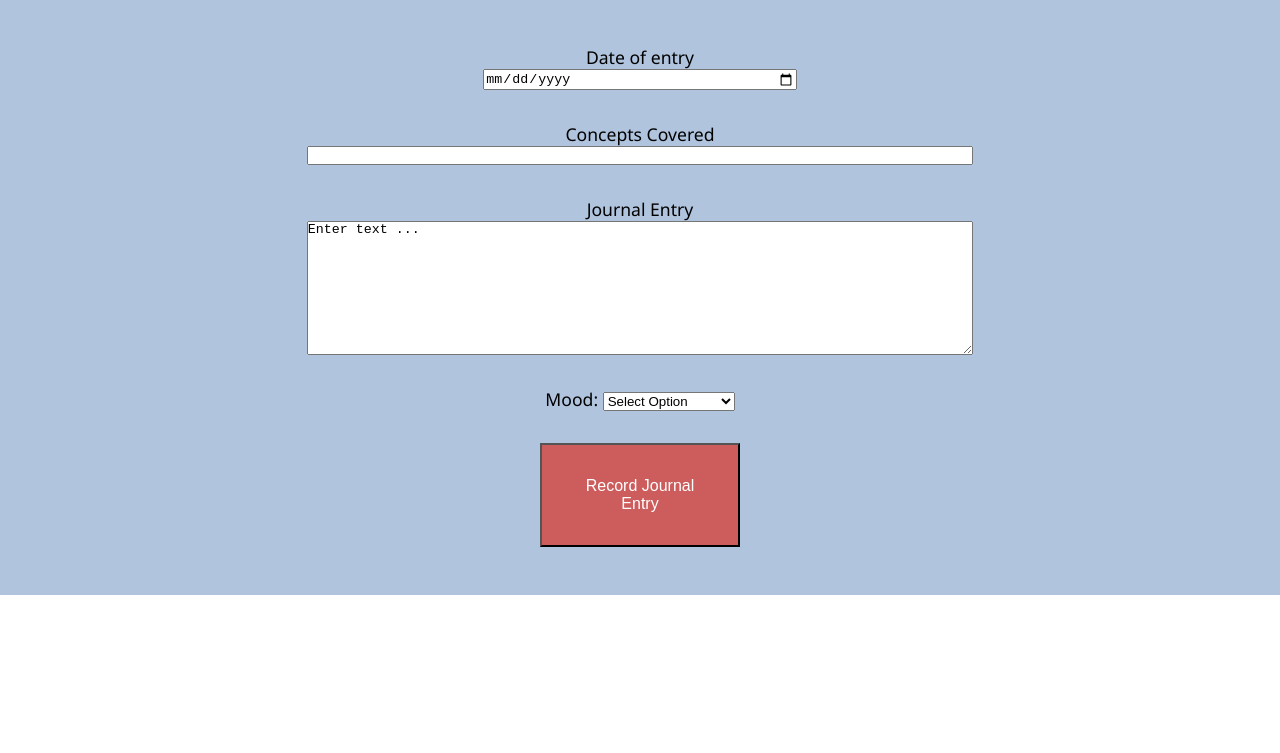
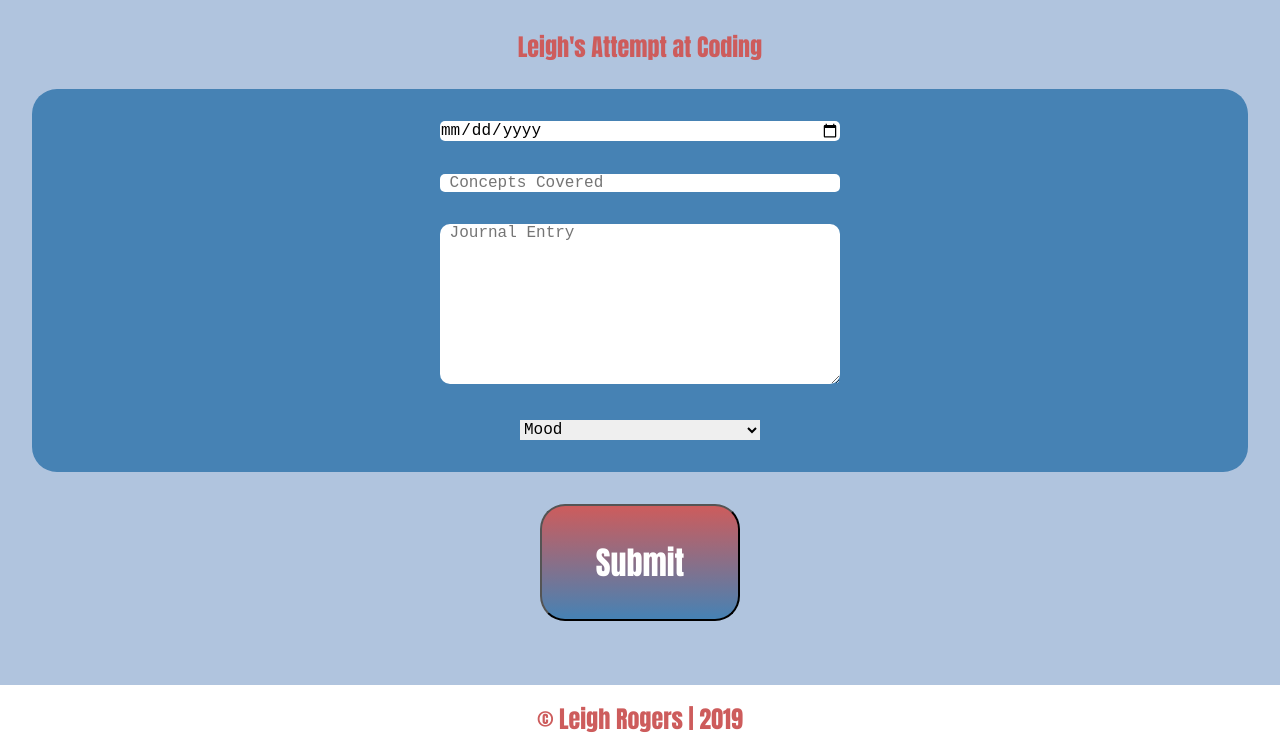
Before and after one commit to LeighMRogers/daily-journal, a plain HTML site: page index.html in a window 1280 px wide. Shown: the part 171-924 px from the top of the page. Before the commit the page ends 800 px from the top, so only its background shows below. Drawn offline with Linux system fonts and the light colour scheme.

Commit message:
updated css

```diff
--- a/index.html
+++ b/index.html
@@ -12,58 +12,59 @@
 <body>
    <h1>Daily Journal</h1>
       <form action="">
+         <h2>Leigh's Attempt at Coding</h2>
+         <div class="form-container">
             <fieldset>
-            <label for="journalDate">Date of entry</label>
                <input type="date" name="journalDate" id="journalDate">
             </fieldset>
 
             <fieldset>
-            <label for="conceptsCovered">Concepts Covered</label>
-            <input type="text" name="conceptsCovered" id="conceptsCovered">
+               <input type="text" placeholder=" Concepts Covered" name="conceptsCovered" id="conceptsCovered">
             </fieldset>
 
             <fieldset>
-            <label for="journalEntry">Journal Entry</label>
-
                <!--
                <input type="text" name="journalEntry" id="journalEntry">
             -->
-            <textarea rows="3" cols="20>">Enter text ...</textarea>
+               <textarea placeholder=" Journal Entry"></textarea>
             </fieldset>
 
             <fieldset>
-            <label for="mood">Mood:
                <select name="mood">
-                  <option value ="option">Select Option</option>
-                  <option value="JOY">JOY</option>
-                  <option value="FEAR">FEAR</option>
-                  <option value="ANGER">ANGER</option>
-                  <option value="FRUSTRATION">FRUSTRATION</option>
-                  <option value="ACCEPTANCE">ACCEPTANCE</option>
-                  <option value="EXCITEMENT">EXCITEMENT</option>
-                  <option value="CONFUSION">CONFUSION</option>
-                  <option value="CURIOSITY">CURIOSITY</option>
-                  <option value="SURPRISE">SURPRISE</option>
-                  <option value="DETERMINATION">DETERMINATION</option>
-                  <option value="HOPE">HOPE</option>
-                  <option value="ANXIETY">ANXIETY</option>
-                  <option value="LOVE">LOVE</option>
-                  <option value="SADNESS">SADNESS</option>
-                  <option value="WONDER">WONDER</option>
-                  <option value="REJUVENATED">REJUVENATED</option>
-                  <option value="DRAINED">DRAINED</option>
-                  <option value="CONFIDENT">CONFIDENT</option>
-                  <option value="AMUSED">AMUSED</option>
-                  <option value="GUILTY">GUILTY</option>
-                  <option value="RELIEVED">RELIEVED</option>
-                  <option value="INDIFFERENCE">INDIFFERENCE</option>
+                  <option value ="option">Mood</option>
+                  <option value="JOY">Joy</option>
+                  <option value="FEAR">Fear</option>
+                  <option value="ANGER">Anger</option>
+                  <option value="FRUSTRATION">Frustrated</option>
+                  <option value="ACCEPTANCE">Acceptance</option>
+                  <option value="EXCITEMENT">Excited</option>
+                  <option value="CONFUSION">Confusion</option>
+                  <option value="CURIOSITY">Curious</option>
+                  <option value="SURPRISE">Surprise</option>
+                  <option value="DETERMINATION">Determined</option>
+                  <option value="HOPE">Hopeful</option>
+                  <option value="ANXIETY">Anxious</option>
+                  <option value="LOVE">Love</option>
+                  <option value="SADNESS">Sadness</option>
+                  <option value="WONDER">Wonder</option>
+                  <option value="REJUVENATED">Rejuvenated</option>
+                  <option value="DRAINED">Drained</option>
+                  <option value="CONFIDENT">Confident</option>
+                  <option value="AMUSED">Amused</option>
+                  <option value="GUILTY">Guilty</option>
+                  <option value="RELIEVED">Relieved</option>
+                  <option value="INDIFFERENCE">Indifferent</option>
                </select>
-            </label>
             </fieldset>
+         </div>
 
-        <button>Record Journal Entry</button>
+
+      <button>Submit</button>
 
     </form>
+    <footer>
+       <p>&copy; Leigh Rogers | 2019</p>
+    </footer>
     <script src="src/scripts/main.js"></script>
 </body>
 
--- a/src/styles/main.css
+++ b/src/styles/main.css
@@ -5,9 +5,6 @@
 }
 
 fieldset {
-    display: flex;
-    flex-direction: column;
-    text-align: center;
     padding: 1em;
     border: none;
 }
@@ -15,16 +12,22 @@ fieldset {
 h1 {
     font-family: Impact, Haettenschweiler, 'Arial Narrow Bold', sans-serif;
     text-align: center;
-    background-color: indianred;
+    background-image: repeating-linear-gradient(indianred, steelblue);
     color: white;
     padding: .3em;
     font-size: 5em;
 }
 
+h2 {
+    text-align: center;
+    font-family: Impact, Haettenschweiler, 'Arial Narrow Bold', sans-serif;
+    padding-bottom: 1em;
+    color: indianred;
+}
+
 form {
     margin: auto;
     padding: 2em;
-    justify-content: center;
     background-color: lightsteelblue;
     display: flex;
     flex-direction: column;
@@ -36,32 +39,64 @@ button {
     align-self: center;
     max-width: 200px;
     margin: 1em;
-    padding: 2em;
+    padding: 1em 2em;
     justify-content: center;
     font-size: 1em;
-    background-color: indianred;
+    background-image: repeating-linear-gradient(indianred, steelblue);
     color: white;
-}
-
-label {
-    font-family: 'Segoe UI', Tahoma, Geneva, Verdana, sans-serif;
-    font-size: 1.1em;
+    font-family: Impact, Haettenschweiler, 'Arial Narrow Bold', sans-serif;
+    font-size: 2em;
+    border-radius: 25px;
 }
 
 input {
-    align-items: center;
-    margin: auto;
-    width: 50em;
+    min-width: 25em;
+    border-radius: 5px;
+    font-family: 'Courier New', Courier, monospace;
+    font-size: 1em;
+    border: none;
 }
 
 textarea {
-    align-items: center;
-    margin: auto;
-    justify-content: space-around;
-    width: 50em;
-    height: 10em;
+    min-width: 25em;
+    min-height: 10em;
+    border-radius: 10px;
+    font-family: 'Courier New', Courier, monospace;
+    font-size: 1em;
+    border: none;
+}
+
+p {
+    font-family: Impact, Haettenschweiler, 'Arial Narrow Bold', sans-serif;
+    font-size: 1.5em;
+    text-align: center;
+    font-weight: lighter;
+}
+
+select {
+    border: none;
+    min-width: 15em;
+    font-size: 1em;
+    font-family: 'Courier New', Courier, monospace;
+}
+
+footer {
+    padding: 1em;
+    color: indianred;
 }
 
 #journalDate {
-    width: 23.5em;
+    width: 15em;
 }
+
+.form-container {
+    display: flex;
+    flex-direction: column;
+    align-items: center;
+    margin: auto;
+    background-color: steelblue;
+    padding: 1em;
+    width: 100%;
+    border-radius: 25px;
+
+}
```
Lines whose indentation alone changed are shown as unchanged.
